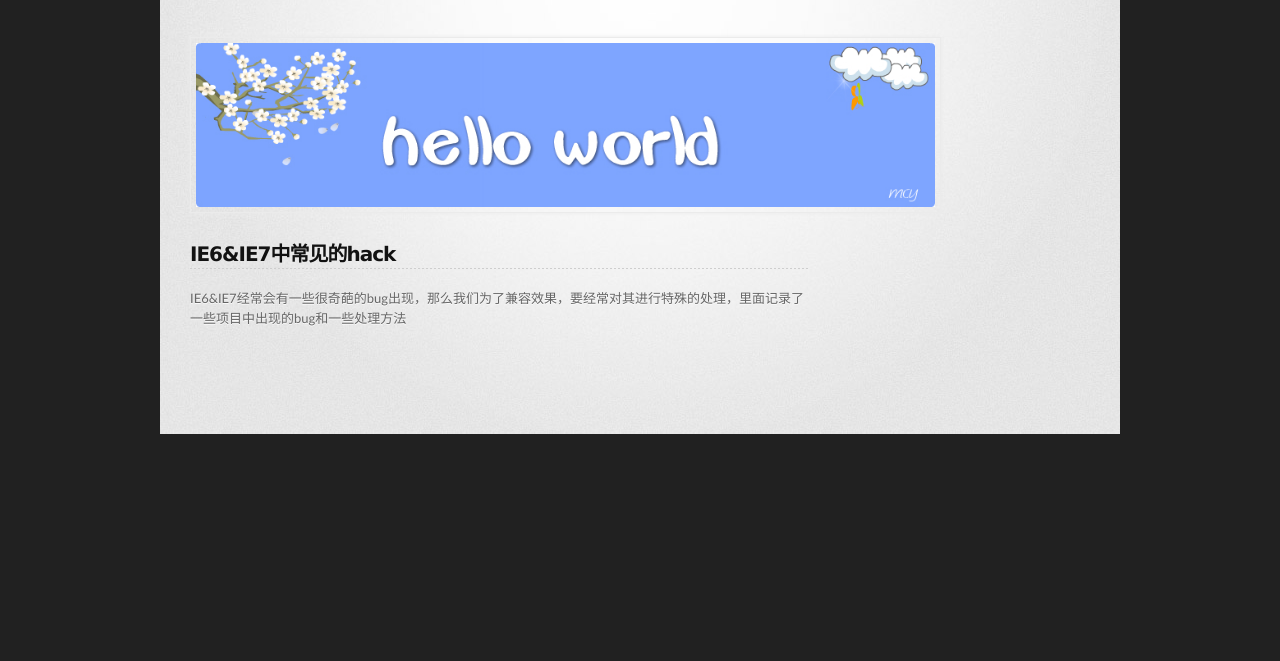
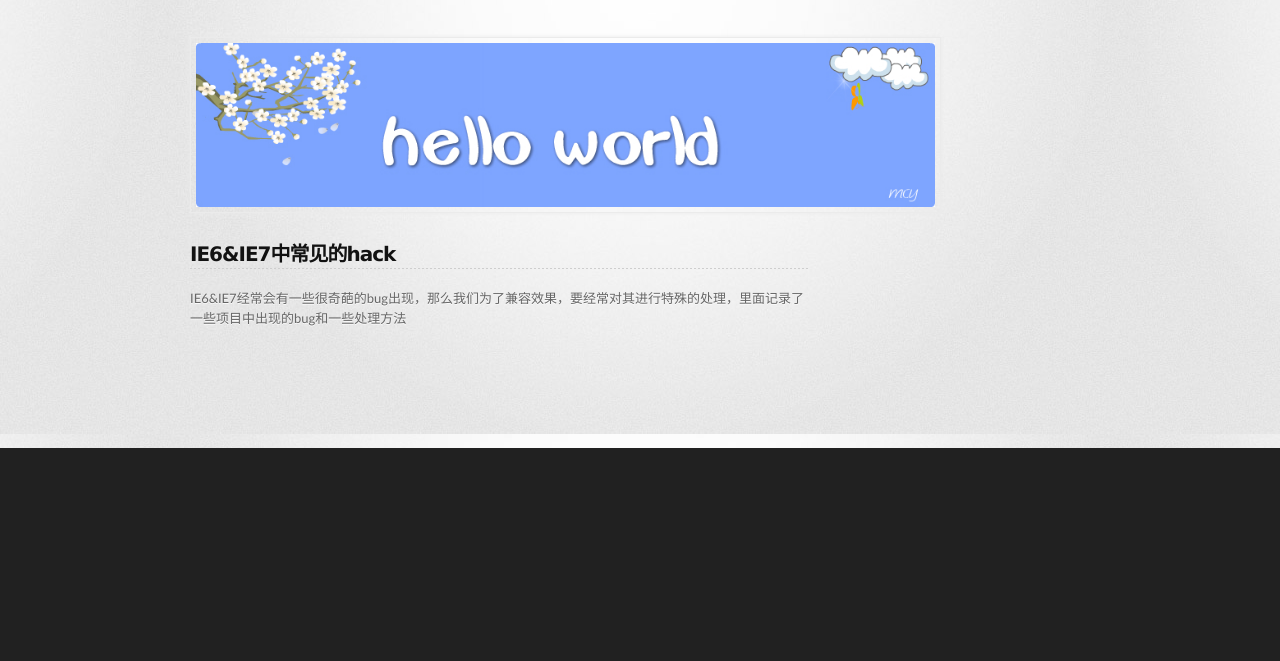
Before and after one commit to yuanyu/yyblog, a plain HTML site: page index.html in a window 1280 px wide. Shown: the part 139-800 px from the top of the page. Drawn offline with Linux system fonts and the light colour scheme; a web font is replaced by a local one.

Commit message:
modify bg

```diff
--- a/stylesheets/stylesheet.css
+++ b/stylesheets/stylesheet.css
@@ -92,8 +92,8 @@ header h2 {
 }
 
 #container {
-  background: transparent url(../images/highlight-bg.jpg) 50% 0 no-repeat;
-  min-height: 595px;
+  background: transparent url(../images/highlight-bg.jpg) 50% 0 repeat;
+  padding-bottom: 100px;
 }
 
 .inner {
```
